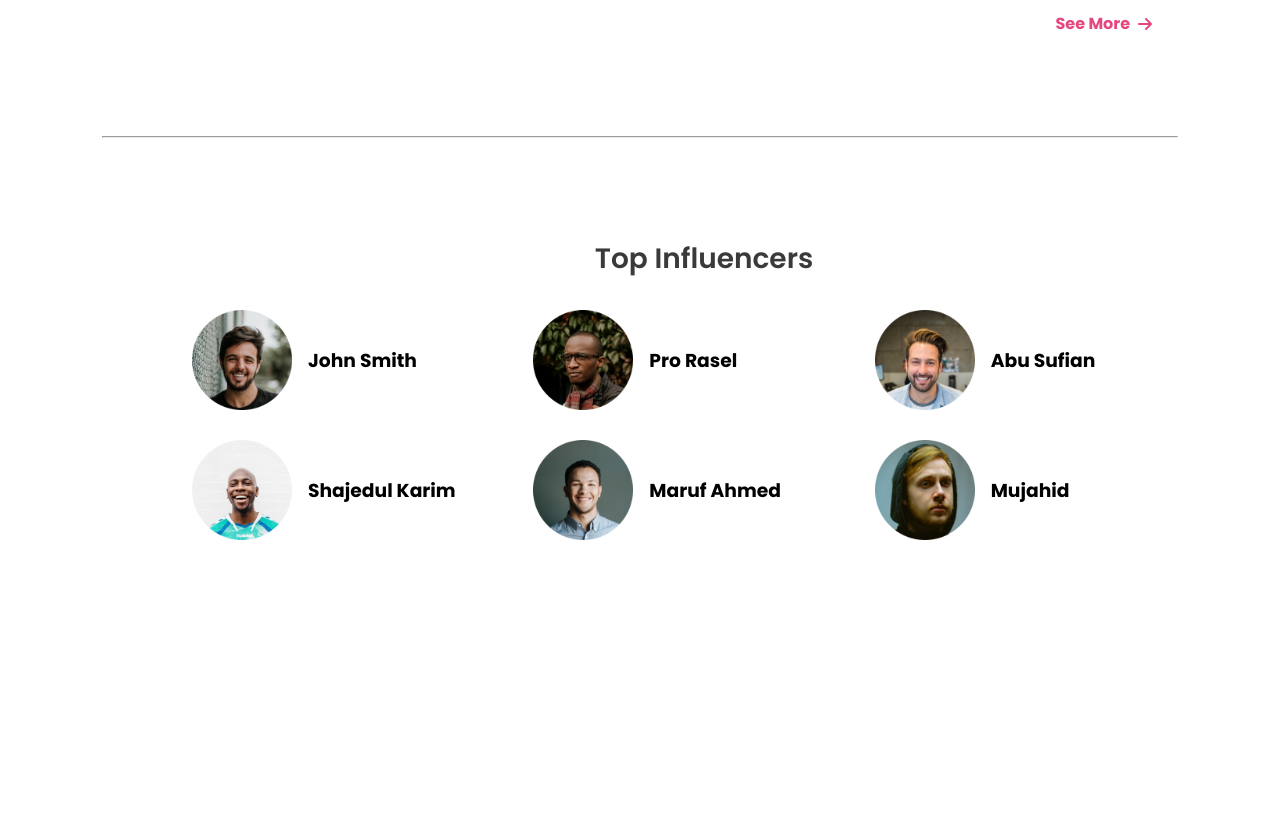
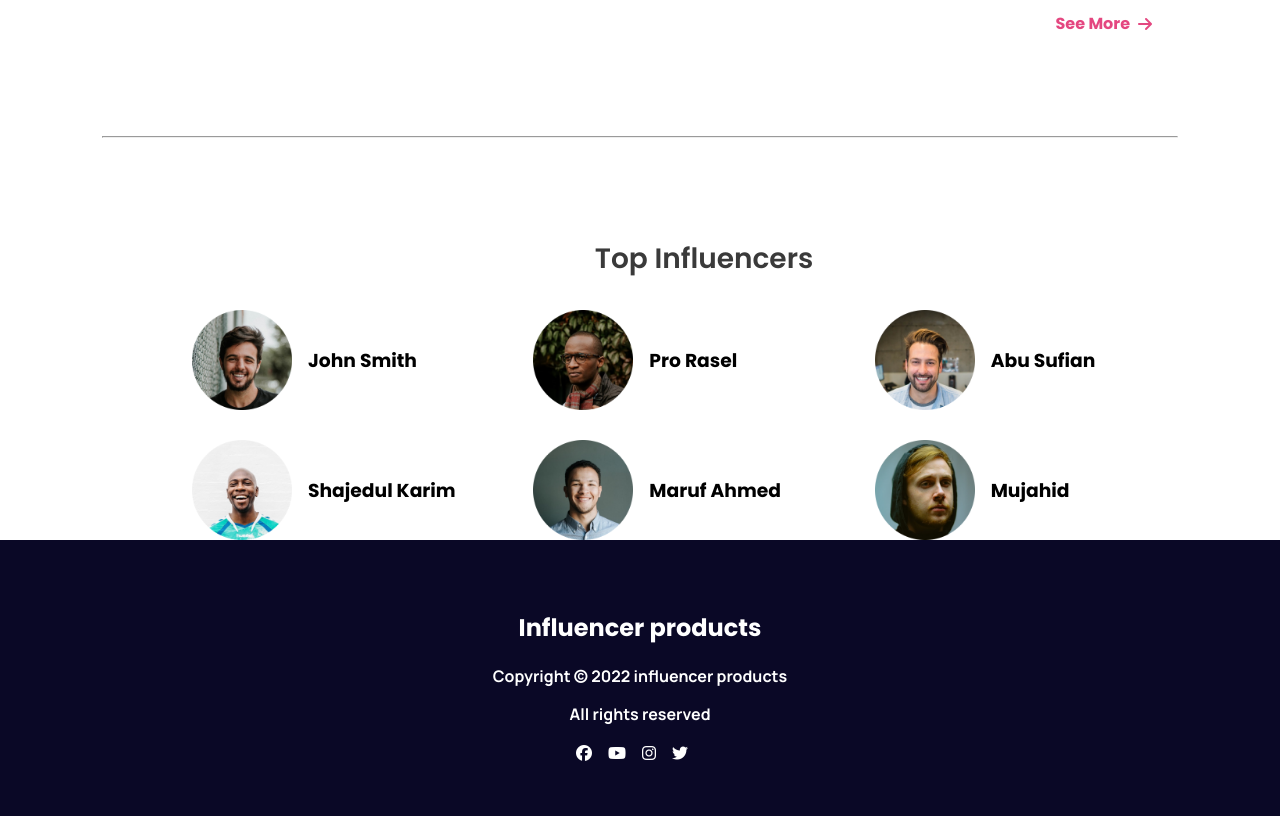
Before and after one commit to FarukMahfuj/influencer-gear, a plain HTML site: page index.html in a window 1280 px wide. Shown: the part 2175-2991 px from the top of the page. Before the commit the page ends 2715 px from the top, so only its background shows below. Drawn offline with Linux system fonts and the light colour scheme.

Commit message:
footer added

```diff
--- a/index.html
+++ b/index.html
@@ -210,6 +210,8 @@
     <!-- popular collection end -->
     <hr>
 
+
+    <!-- influencer section start -->
     <section class="influencer-section">
         <h2>Top Influencers</h2>
         <div class="top-influencers">
@@ -242,8 +244,29 @@
         </div>
 
     </section>
+    <!-- influencer section end -->
 
+    <!-- footer start -->
+    <section class="footer-section">
+        <footer class="footer">
+            <H1 class="footer-text">
+                <span">Influencer products</span>
+            </H1>
+            <p class="footer-para">Copyright © 2022 influencer products</p>
+            <p class="footer-para">All rights reserved</p>
 
+            <!-- social media links -->
+
+            <div class="social-links">
+                <a href=""><i class="fab fa-facebook"></i></a>
+                <a href=""><i class="fab fa-youtube"></i></a>
+                <a href=""><i class="fab fa-instagram"></i></a>
+                <a href=""><i class="fab fa-twitter"></i></a>
+            </div>
+
+        </footer>
+    </section>
+    <!-- footer end -->
 </body>
 
 </html>
--- a/style.css
+++ b/style.css
@@ -205,3 +205,32 @@ margin-right: 5%;
 .influencer-name{
     margin-left: 16px;
 }
+
+/*----------footer section---------- */
+.footer{
+    background-color:rgba(10, 8, 38, 1);
+    padding-top: 50px;
+    padding-bottom: 50px;
+}
+.footer-text{
+    font-family: 'Poppins', sans-serif;
+    font-weight: bold;
+    font-size: 24px;
+    text-align: center;
+    color: rgb(255, 255, 255);
+}
+.footer-para{
+    text-align: center;
+    color: rgb(255, 255, 255);
+    font-family: 'Manrope', sans-serif;
+    font-weight:bold ;
+}
+
+.social-links{
+    display: flex;
+    justify-content: center;
+}
+.fab{
+    color: #ffffff;
+    margin-right: 16px;
+}
```
